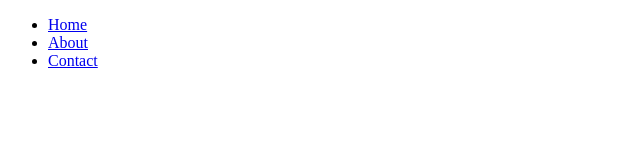
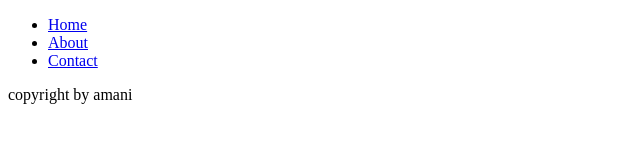
Before and after one commit to AmaniAtiah/learning-git-24, a plain HTML site: page index.html in a window 1280 px wide. Shown: the whole page, without its empty margins (0-640 px from the left). Drawn offline with Linux system fonts and the light colour scheme.

Commit message:
added footer

```diff
--- a/index.html
+++ b/index.html
@@ -12,5 +12,9 @@
         <li><a href="/">Contact</a></li>
       </ul>
     </nav>
+
+    <footer>
+      <p>copyright by amani</p>
+    </footer>
   </body>
 </html>
```
